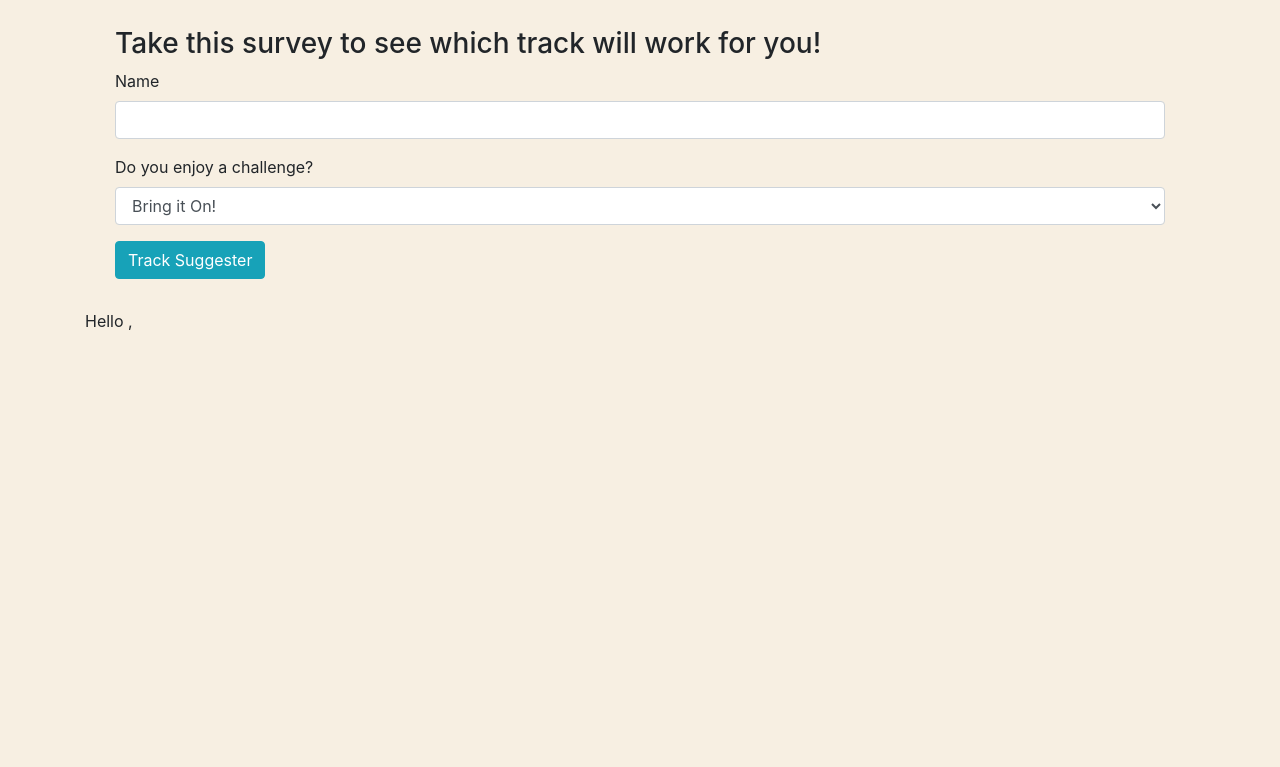
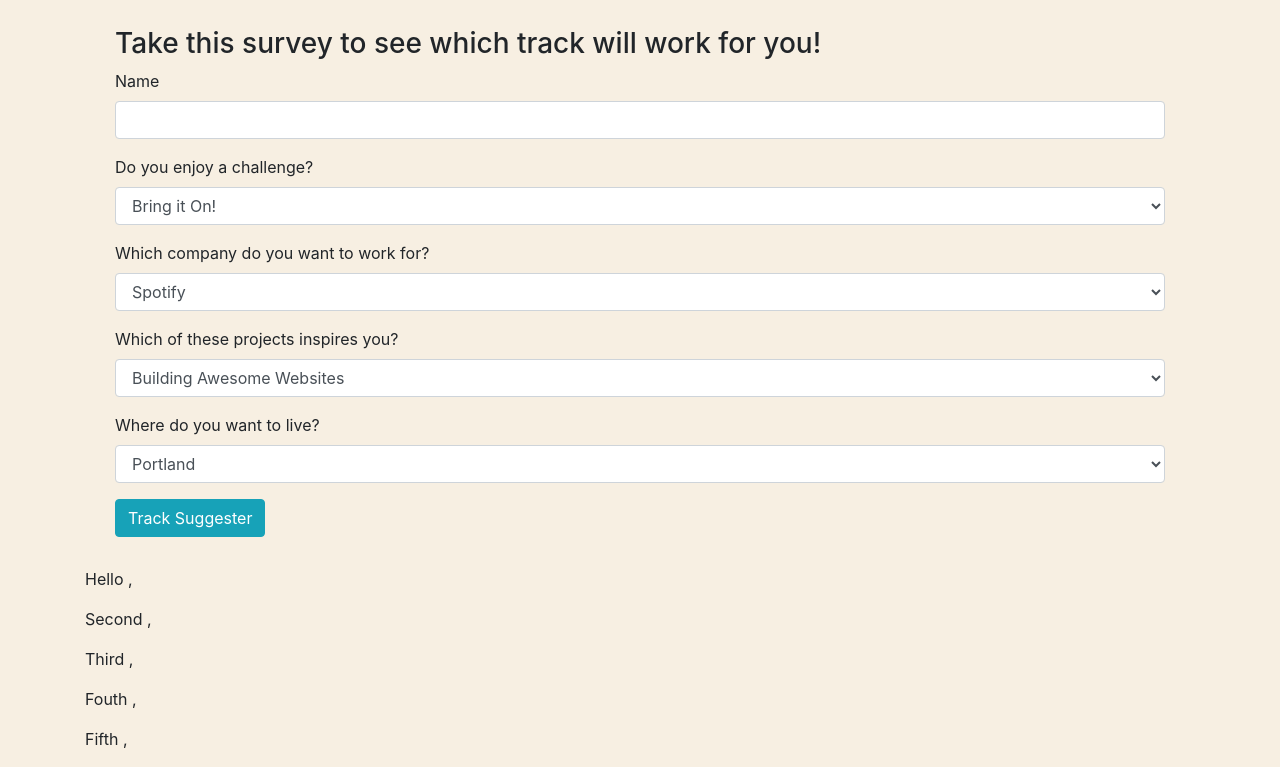
Before and after one commit to Ngann/track, a plain HTML site: page index.html in a window 1280 px wide. Shown: the part 368-1135 px from the top of the page. Before the commit the page ends 800 px from the top, so only its background shows below. Drawn offline with Linux system fonts and the light colour scheme.

Commit message:
updated questions for survey

```diff
--- a/index.html
+++ b/index.html
@@ -55,43 +55,44 @@
             </select>
           </div>
 
-          <!-- <div class="form-group">
+          <div class="form-group">
             <label for="culture">Which company do you want to work for?</label>
             <select class="form-control" id="culture">
-              <option value="1">Bring it On!</option>
-              <option value="2">I don't have time for that..</option>
-              <option value="3">I like everyting medium difficulty</option>
+              <option value="1">Spotify</option>
+              <option value="2">Salesforce</option>
+              <option value="3">GitHub</option>
             </select>
           </div>
 
           <div class="form-group">
             <label for="projects">Which of these projects inspires you?</label>
             <select class="form-control" id="projects">
-              <option value="1">Bring it On!</option>
-              <option value="2">I don't have time for that..</option>
-              <option value="3">I like everyting medium difficulty</option>
+              <option value="1">Building Awesome Websites</option>
+              <option value="2">Working in Robotics</option>
+              <option value="3">Machine Learning</option>
             </select>
           </div>
 
           <div class="form-group">
             <label for="location">Where do you want to live?</label>
             <select class="form-control" id="location">
-              <option value="1">Bring it On!</option>
-              <option value="2">I don't have time for that..</option>
-              <option value="3">I like everyting medium difficulty</option>
+              <option value="1">Portland</option>
+              <option value="2">San Francisco</option>
+              <option value="3">Seattle</option>
             </select>
-          </div> -->
+          </div>
 
           <button type="Submit" class="btn btn-info">Track Suggester</button>
+
         </form>
       </div>
 
       <div id="story">
         <p>Hello <span class="name"></span>,</p>
-        <!-- <p>Hello <span class="challenge"></span>,</p>
-        <p>Hello <span class="culture"></span>,</p>
-        <p>Hello <span class="projects"></span>,</p>
-        <p>Hello <span class="location"></span>,</p> -->
+        <p>Second <span class="challenge"></span>,</p>
+        <p>Third <span class="culture"></span>,</p>
+        <p>Fouth <span class="projects"></span>,</p>
+        <p>Fifth <span class="location"></span>,</p>
 
 
       </div>
--- a/js/scripts.js
+++ b/js/scripts.js
@@ -1,28 +1,16 @@
-// working test code
-// $(document).ready(function() {
-//   $("#formOne").submit(function(event) {
-//     var nameInput = $("input#name").val();
-//
-//     $(".name").append(nameInput);
-//
-//     $("#story").show();
-//     event.preventDefault();
-//   });
-// });
-
 $(document).ready(function() {
   $("#formOne").submit(function(event) {
     var nameInput = $("input#name").val();
-    var challangeInput = $("#challenge").val();
-    // var cultureInput = $("#culture").val();
-    // var projectInput = $("#projects").val();
-    // var locationInput = $("#location").val();
+    var challengeInput = $("#challenge").val();
+    var cultureInput = $("#culture").val();
+    var projectsInput = $("#projects").val();
+    var locationInput = $("#location").val();
 
     $(".name").append(nameInput);
     $(".challenge").append(challengeInput);
-    // $(".culture").append(cultureInput);
-    // $(".projects").append(projectsInput);
-    // $(".location").append(locationInput);
+    $(".culture").append(cultureInput);
+    $(".projects").append(projectsInput);
+    $(".location").append(locationInput);
 
     $("#story").show();
     console.log(challengeInput)
```
